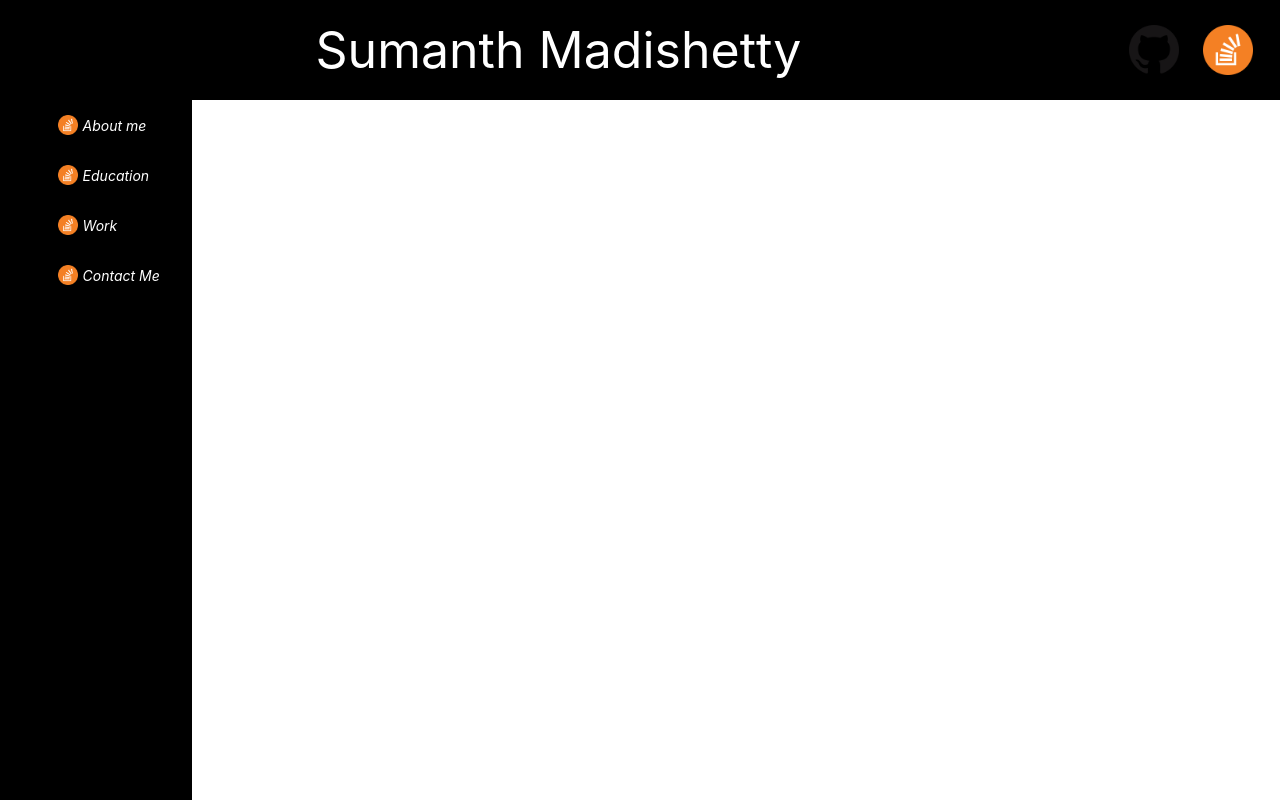
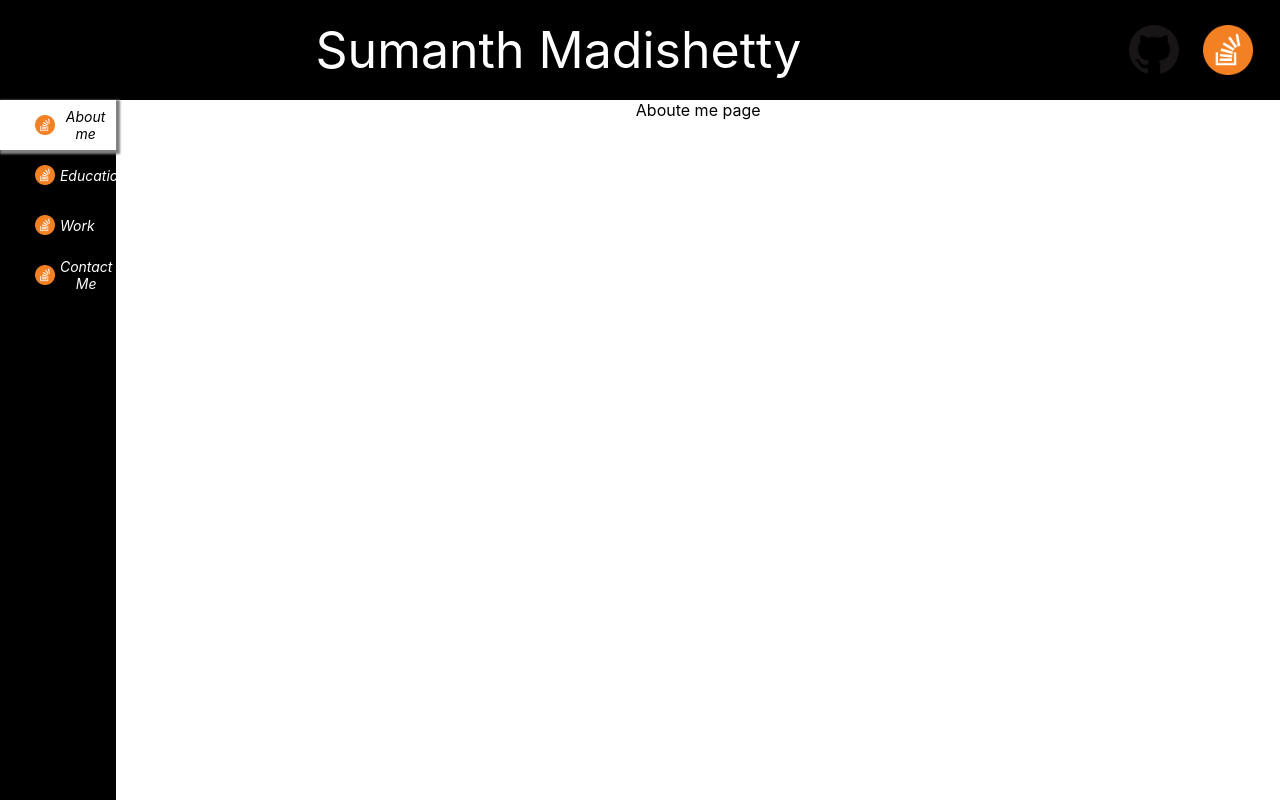
Before and after one commit to sumanthmadishetty/my-website, a React (Create React App) app: page / in a window 1280 px wide. Built offline with nearby package versions, Linux system fonts and the light colour scheme.

Commit message:
Implemented Compound Components for side bar and Router Integration

```diff
--- /dev/null
+++ b/jsconfig.json
@@ -0,0 +1,5 @@
+{
+  "compilerOptions": {
+    "baseUrl": "./src"
+  }
+}
--- a/package.json
+++ b/package.json
@@ -5,6 +5,7 @@
   "dependencies": {
     "@material-ui/core": "^4.5.2",
     "@material-ui/styles": "^4.5.2",
+    "@reach/router": "^1.2.1",
     "react": "^16.11.0",
     "react-dom": "^16.11.0",
     "react-scripts": "3.2.0"
--- a/src/App.css
+++ b/src/App.css
@@ -42,12 +42,14 @@ body,
   margin: 5px;
 }
 
-.sideBarItemContainer:hover {
+.sideBarItemContainer:hover,
+.sideBarItemSelected {
   background-color: white;
   box-shadow: 2px 2px 2px 2px grey;
 }
 
-.sideBarItemContainer:hover > div {
+.sideBarItemContainer:hover,
+.sideBarItemSelected > div {
   color: black;
 }
 
@@ -62,3 +64,12 @@ body,
     font-size: 14px;
   }
 }
+.notFoundContainer {
+  height: 100%;
+  display: flex;
+  justify-content: center;
+  align-items: center;
+  color: red;
+  font-size: 35px;
+  font-style: italic;
+}
--- a/src/App.js
+++ b/src/App.js
@@ -2,15 +2,33 @@ import React from "react";
 import logo from "./logo.svg";
 import "./App.css";
 import SuspenseFallback from "./Components/SuspenseFallback";
+import { Router } from "@reach/router";
+const Layout = React.lazy(() => import("./Components/Layout"));
 
-const Layout = React.lazy(() => import("./Components/Layout"));
+const AboutMe = props => {
+  return <div>Aboute me page</div>;
+};
+
+const Cheeppanu = props => {
+  return <div>Cheeppanu</div>;
+};
+
+const NotFound = props => {
+  return (
+    <div className="notFoundContainer">Oops Page Under Construction!!</div>
+  );
+};
 
 function App() {
   return (
     <React.Suspense fallback={<SuspenseFallback />}>
       <div className="App">
         <Layout>
-          <div>ABout me</div>
+          <Router primary={false}>
+            <AboutMe path="/" />
+            <Cheeppanu path="/education" />
+            <NotFound default />
+          </Router>
         </Layout>
       </div>
     </React.Suspense>
--- a/src/Components/Layout.js
+++ b/src/Components/Layout.js
@@ -1,10 +1,33 @@
 import React, { Children } from "react";
-
+import { Grid } from "@material-ui/core";
+import { Location } from "@reach/router";
 const TopBar = React.lazy(() => import("../Containers/First"));
 const Sidebar = React.lazy(() => import("./Sidebar"));
 
 export default function Layout(props) {
   return (
+    <Location>
+      {({ location }) => {
+        return (
+          <div style={{ height: "100%" }}>
+            <TopBar location={location} />
+            <div
+              style={{
+                display: "grid",
+                gridTemplateColumns: "1fr 10fr",
+                height: "100%"
+              }}
+            >
+              <Sidebar location={location} />
+              {props.children}
+            </div>
+          </div>
+        );
+      }}
+    </Location>
+  );
+}
+
 // <div style={{ display: "gird", gridTemplateRows: "100px auto" }}>
 //   <div style={{ gridRow: "1" }}>
 //     <TopBar />
@@ -14,10 +37,3 @@ export default function Layout(props) {
 //   </div>
 //   <div>{props.children}</div>
 // </div>
-    <div style={{ height: "100%" }}>
-      <TopBar />
-      <Sidebar />
-      {props.children}
-    </div>
-  );
-}
--- a/src/Components/Sidebar.js
+++ b/src/Components/Sidebar.js
@@ -1,33 +1,71 @@
 import React from "react";
 import stackOverflow from "../assets/stackOverflow.png";
-export default function Sidebar(props) {
+import ROUTES from "config/routes";
+import { navigate } from "@reach/router";
+
+export default function SidebarGroup(props) {
+  debugger;
+  return (
+    <Sidebar location={props.location}>
+      <Sidebar.Item
+        icon={stackOverflow}
+        title="About me"
+        link={ROUTES.ABOUT_ME}
+      />
+      <Sidebar.Item
+        icon={stackOverflow}
+        title="Education"
+        link={ROUTES.EDUCATION}
+      />
+      <Sidebar.Item icon={stackOverflow} title="Work" link={ROUTES.WORK} />
+      <Sidebar.Item
+        icon={stackOverflow}
+        title="Contact Me"
+        link={ROUTES.CONTACT_ME}
+      />
+    </Sidebar>
+  );
+}
+
+Sidebar.Item = ({ icon, title, link, isSelected }) => {
+  return (
+    <div
+      className={
+        isSelected
+          ? "sideBarItemContainer sideBarItemSelected"
+          : "sideBarItemContainer"
+      }
+      style={{ height: "50px", display: "flex" }}
+      onClick={() => navigate(link)}
+    >
+      <img style={{ width: "20px", height: "20px" }} src={icon} alt="title" />
+      <div>{title}</div>
+    </div>
+  );
+};
+
+export function Sidebar({ children, location }) {
+  debugger;
   return (
     <div
       style={{
         display: "flex",
         flexDirection: "column",
-        maxWidth: "15%",
         backgroundColor: "black",
         color: "white",
         height: "100%"
       }}
     >
-      <SidebarItem icon={stackOverflow} title="About me" />
-      <SidebarItem icon={stackOverflow} title="Education" />
-      <SidebarItem icon={stackOverflow} title="Work" />
-      <SidebarItem icon={stackOverflow} title="Contact Me" />
+      {React.Children.map(children, child => {
+        if (React.isValidElement(child)) {
+          debugger;
+          return React.cloneElement(child, {
+            ...child.props,
+            isSelected: location.pathname === child.props.link
+          });
+        }
+        return null;
+      })}
     </div>
   );
 }
-
-function SidebarItem({ icon, title }) {
-  return (
-    <div
-      className="sideBarItemContainer"
-      style={{ height: "50px", display: "flex" }}
-    >
-      <img style={{ width: "20px", height: "20px" }} src={icon} alt="title" />
-      <div>{title}</div>
-    </div>
-  );
-}
--- /dev/null
+++ b/src/config/routes.js
@@ -0,0 +1,6 @@
+module.exports = {
+  ABOUT_ME: "/",
+  EDUCATION: "/education",
+  WORK: "/work",
+  CONTACT_ME: "/contact-me"
+};
```
Also changed, not shown: src/Components/index.js (added), src/Containers/index.js (added), 1 other file (tests, documents, lock files or other folders). Lines whose indentation alone changed are shown as unchanged.
